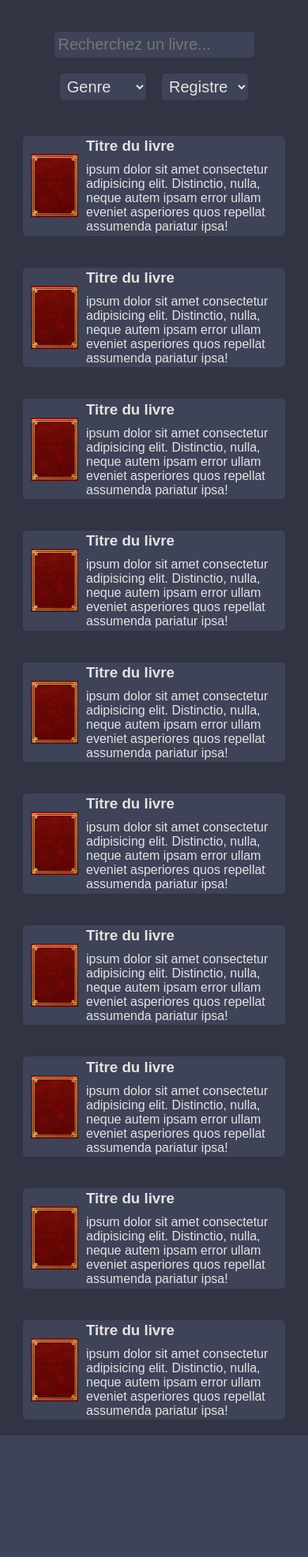
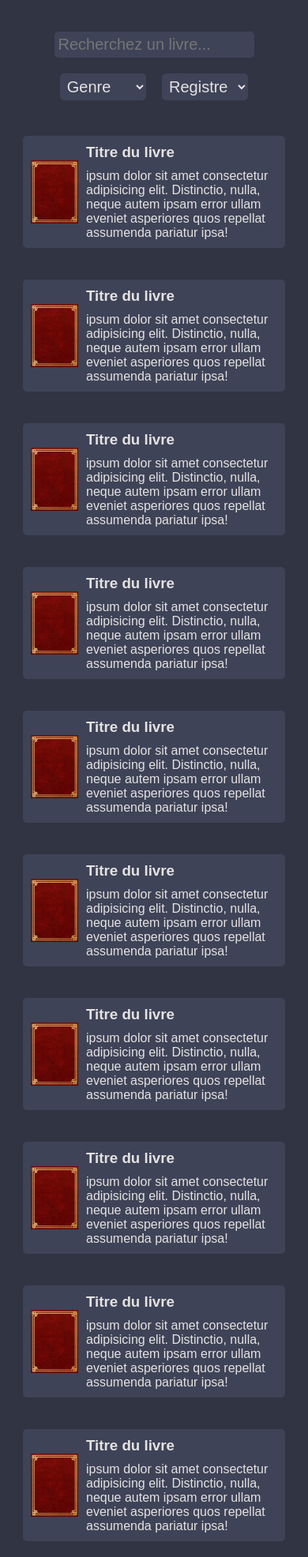
Before and after one commit to TfAplo/Bookollection, a PHP site: page /recherche.html in a window 390 px wide. Shown: the part 102-2074 px from the top of the page at 79% size. Before the commit the page ends 1920 px from the top, so only its background shows below. Run offline with PHP 8.4, Linux system fonts and the light colour scheme.

Commit message:
responsive

```diff
--- a/styles/recherche.css
+++ b/styles/recherche.css
@@ -64,12 +64,13 @@ select{
     justify-content: space-around;
     align-items: center;
     width: 40%;
-    height: 15vh;
+    height: fit-content;
     margin: 20px;
-    padding: 0px 10px 0px 10px;
+    padding: 10px;
     border-radius: 5px;
     background-color: var(--third);
     transition: border 0.2s;
+
 }
 
 .livres:hover{
```
